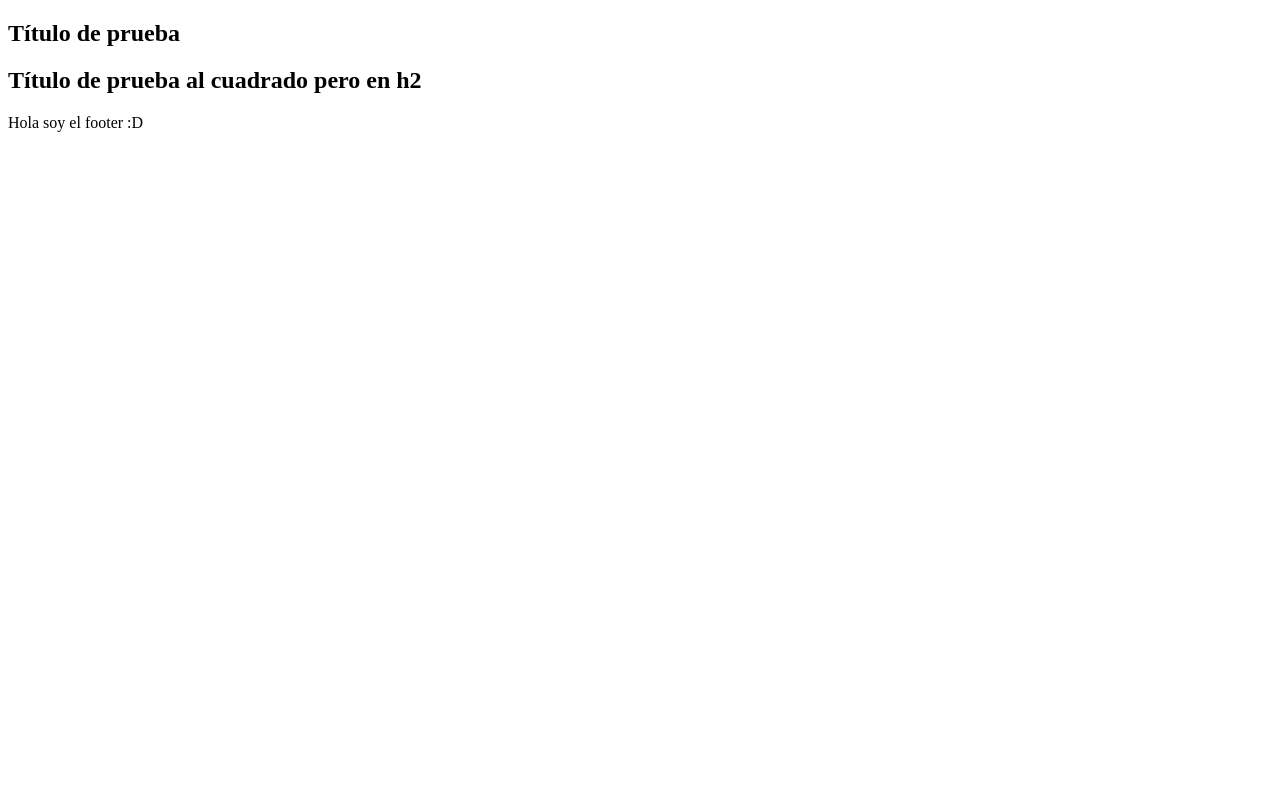
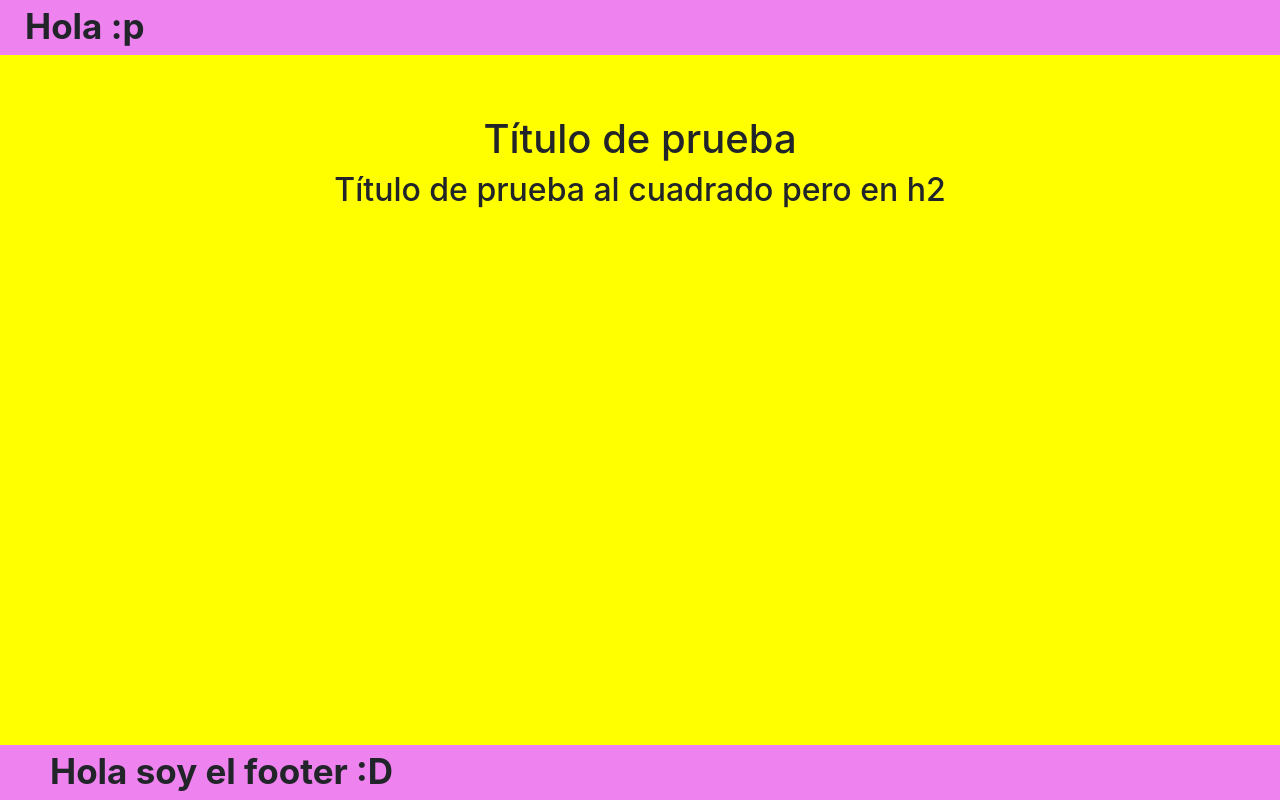
Before and after one commit to SergioRodas/Prueba, a plain HTML site: page index.html in a window 1280 px wide. Drawn offline with nearby package versions, Linux system fonts and the light colour scheme.

Commit message:
Añade una hoja de estilos para el index

```diff
--- /dev/null
+++ b/css/Styles.css
@@ -0,0 +1,20 @@
+body{
+    background-color: yellow;
+}
+footer{
+    background-color: violet;
+    height: 55px;
+    padding-left: 50px;
+    font-weight: bold;
+    font-size: 35px;
+}
+h1{text-align: center;
+    padding-top: 60px;}
+h2{text-align: center;}
+header{
+    background-color: violet;
+    height: 55px;
+    padding-left: 25px;
+    font-weight: bold;
+    font-size: 35px;
+}
--- a/index.html
+++ b/index.html
@@ -4,14 +4,22 @@
     <meta charset="UTF-8">
     <meta name="viewport" content="width=device-width, initial-scale=1.0">
     <meta http-equiv="X-UA-Compatible" content="ie=edge">
-    <title>Prueba</title>
+    <link rel="stylesheet" href="https://stackpath.bootstrapcdn.com/bootstrap/4.3.1/css/bootstrap.min.css" integrity="sha384-ggOyR0iXCbMQv3Xipma34MD+dH/1fQ784/j6cY/iJTQUOhcWr7x9JvoRxT2MZw1T" crossorigin="anonymous">
+      <script src="https://stackpath.bootstrapcdn.com/bootstrap/4.3.1/js/bootstrap.min.js" integrity="sha384-JjSmVgyd0p3pXB1rRibZUAYoIIy6OrQ6VrjIEaFf/nJGzIxFDsf4x0xIM+B07jRM" crossorigin="anonymous"></script>
+      <script src="https://code.jquery.com/jquery-3.2.1.slim.min.js" integrity="sha384-KJ3o2DKtIkvYIK3UENzmM7KCkRr/rE9/Qpg6aAZGJwFDMVNA/GpGFF93hXpG5KkN" crossorigin="anonymous"></script>
+      <script src="https://cdnjs.cloudflare.com/ajax/libs/popper.js/1.12.3/umd/popper.min.js" integrity="sha384-vFJXuSJphROIrBnz7yo7oB41mKfc8JzQZiCq4NCceLEaO4IHwicKwpJf9c9IpFgh" crossorigin="anonymous"></script>
+      <script src="https://maxcdn.bootstrapcdn.com/bootstrap/4.0.0-beta.2/js/bootstrap.min.js" integrity="sha384-alpBpkh1PFOepccYVYDB4do5UnbKysX5WZXm3XxPqe5iKTfUKjNkCk9SaVuEZflJ" crossorigin="anonymous"></script>
+      <link rel="stylesheet" href="css/Styles.css">
+
+      <title>Prueba</title>
 </head>
 <body>
+    <header> Hola :p </header>
     <article>
             <h1>Título de prueba</h1>
             <h2>Título de prueba al cuadrado pero en h2</h2>
     </article>
 
-    <footer>Hola soy el footer :D</footer>
+    <footer class="fixed-bottom">Hola soy el footer :D</footer>
 </body>
 </html>
```
